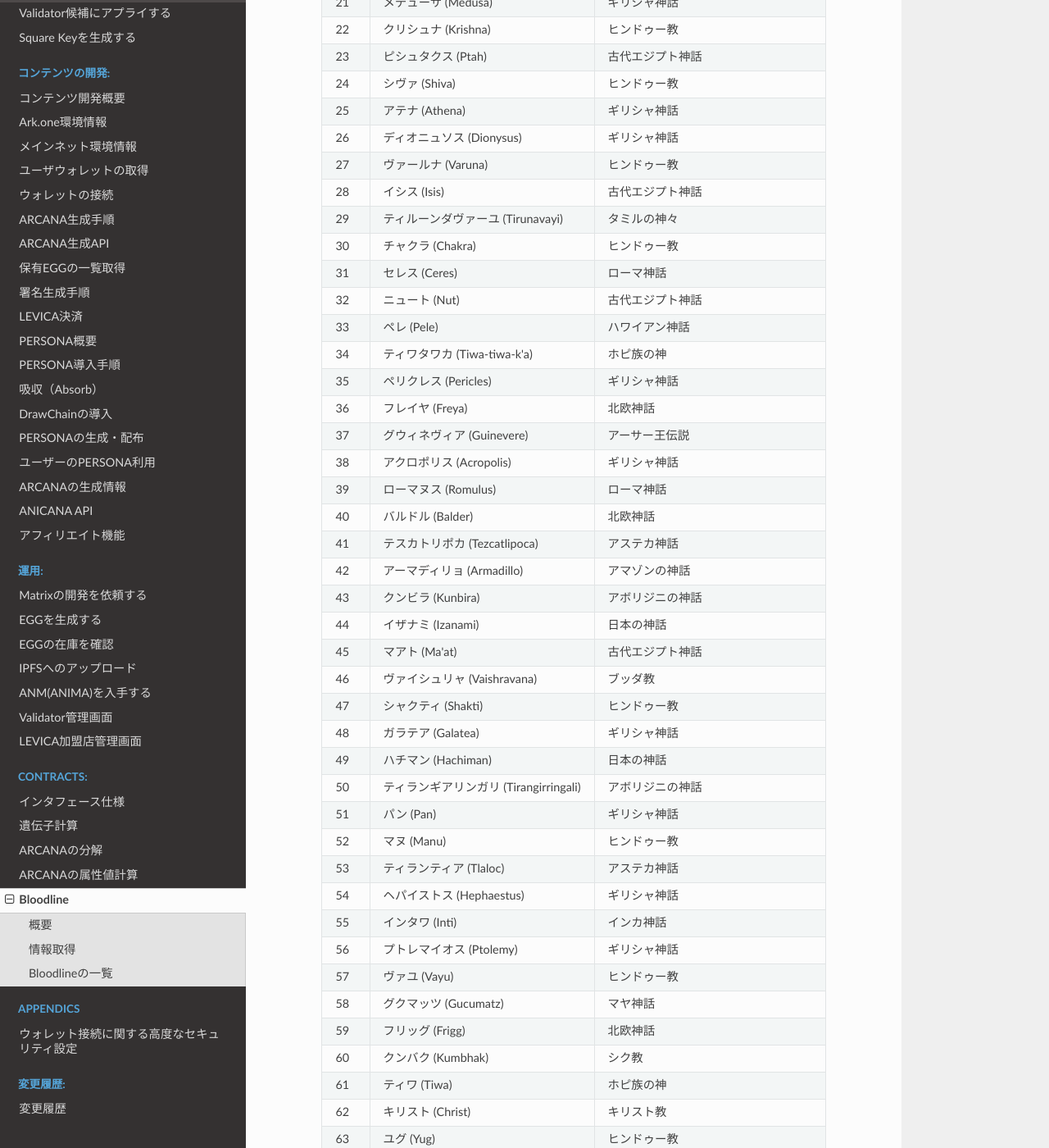
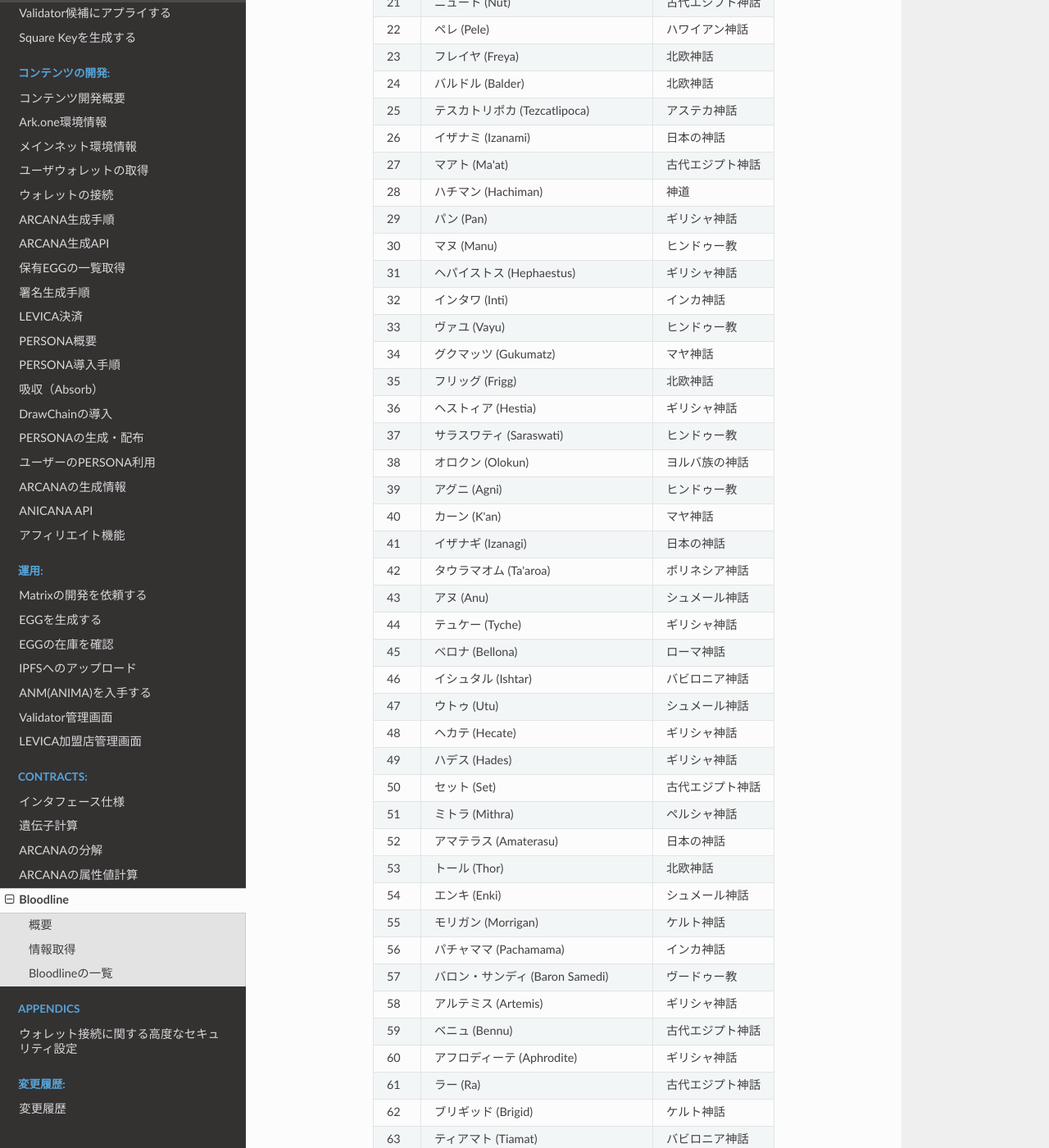
Before and after one commit to Orange-Code-Project/anicana-docs, a Sphinx documentation site: the page built from source/contract-info/bloodline.rst, in a window 1280 px wide and 1400 px high, scrolled down 2049 px. Shown: the whole window at 82% size. Built offline with Sphinx 7.4.7 and the Read the Docs theme 2.0.0, drawn with Linux system fonts in a browser that asks for light colours; some of the changed text lies outside the part shown.

Commit message:
update
Bloodlineの一覧を更新

```diff
--- a/source/change-history/change-history.rst
+++ b/source/change-history/change-history.rst
@@ -7,6 +7,9 @@
     :align: center
 
     "No", "更新日", "バージョン", "変更内容"
+    "24.", "2024/04/21", "1.4.8", "| Bloodline
+    | 　⇒Bloodlineの一覧を更新
+    | 　"
     "23.", "2024/04/10", "1.4.7", "| メインネット環境情報
     | 　⇒Bloodlineのコントラクトアドレス、abiを追加
     | Bloodline
--- a/source/contract-info/bloodline.rst
+++ b/source/contract-info/bloodline.rst
@@ -21,12 +21,12 @@ Bloodlineの情報を取得(Bloodline.sol)::
     // 指定したbloodlineのid、名称、所属するARCANA数を返す
     // @param bloodlineID
     // @return origin bloodlineのid
-    //         nArcanas 所属するARCANA数
-    //         name bloodlineの名称
+    //   nArcanas 所属するARCANA数
+    //   name bloodlineの名称
     function bloodlineInfo(uint256 bloodlineID) public view returns(
-        uint256 origin,
-        uint256 nArcanas,
-        string memory name
+  uint256 origin,
+  uint256 nArcanas,
+  string memory name
     )
 
 
@@ -56,103 +56,103 @@ Bloodlineの一覧
     :align: center
 
     "id", "名前","出展"
-    "1","ヤハウェ (Yahweh)","キリスト教、ユダヤ教"
-    "2","ゼウス (Zeus)","ギリシャ神話"
-    "3","インドラ (Indra)","ヒンドゥー教"
-    "4","アラー (Allah)","イスラム教"
-    "5","オーディン (Odin)","北欧神話"
-    "6","ブッダ (Buddha)","仏教"
-    "7","ヘラクレス (Heracles)","ギリシャ神話"
-    "8","ヴィシュヌ (Vishnu)","ヒンドゥー教"
-    "9","ヘラ (Hera)","ギリシャ神話"
-    "10","ユピテル (Jupiter)","ローマ神話"
-    "11","ガネーシャ (Ganesha)","ヒンドゥー教"
-    "12","オシリス (Osiris)","古代エジプト神話"
-    "13","アポロン (Apollo)","ギリシャ神話"
-    "14","マハーカーラ (Mahakala)","ボン教、仏教"
-    "15","ハリ (Hari)","ヒンドゥー教"
-    "16","ニンフ (Ninhursag)","シュメール神話"
-    "17","ペルセポネー (Persephone)","ギリシャ神話"
-    "18","ククulkan (Kukulkan)","マヤ神話"
-    "19","アヌビス (Anubis)","古代エジプト神話"
-    "20","ロキ (Loki)","北欧神話"
-    "21","メデューサ (Medusa)","ギリシャ神話"
-    "22","クリシュナ (Krishna)","ヒンドゥー教"
-    "23","ピシュタクス (Ptah)","古代エジプト神話"
-    "24","シヴァ (Shiva)","ヒンドゥー教"
-    "25","アテナ (Athena)","ギリシャ神話"
-    "26","ディオニュソス (Dionysus)","ギリシャ神話"
-    "27","ヴァールナ (Varuna)","ヒンドゥー教"
-    "28","イシス (Isis)","古代エジプト神話"
-    "29","ティルーンダヴァーユ (Tirunavayi)","タミルの神々"
-    "30","チャクラ (Chakra) ","ヒンドゥー教"
-    "31","セレス (Ceres)","ローマ神話"
-    "32","ニュート (Nut)","古代エジプト神話 "
-    "33","ペレ (Pele)","ハワイアン神話"
-    "34","ティワタワカ (Tiwa-tiwa-k'a)","ホピ族の神"
-    "35","ペリクレス (Pericles)","ギリシャ神話"
-    "36","フレイヤ (Freya) ","北欧神話"
-    "37","グウィネヴィア (Guinevere)","アーサー王伝説"
-    "38","アクロポリス (Acropolis)","ギリシャ神話"
-    "39","ローマヌス (Romulus)","ローマ神話"
-    "40","バルドル (Balder)","北欧神話"
-    "41","テスカトリポカ (Tezcatlipoca)","アステカ神話"
-    "42","アーマディリョ (Armadillo)","アマゾンの神話"
-    "43","クンビラ (Kunbira)","アボリジニの神話"
-    "44","イザナミ (Izanami)","日本の神話"
-    "45","マアト (Ma'at)","古代エジプト神話"
-    "46","ヴァイシュリャ (Vaishravana)","ブッダ教"
-    "47","シャクティ (Shakti)","ヒンドゥー教"
-    "48","ガラテア (Galatea)","ギリシャ神話"
-    "49","ハチマン (Hachiman)","日本の神話"
-    "50","ティランギアリンガリ (Tirangirringali)","アボリジニの神話"
-    "51","パン (Pan)","ギリシャ神話"
-    "52","マヌ (Manu)","ヒンドゥー教"
-    "53","ティランティア (Tlaloc)","アステカ神話"
-    "54","ヘパイストス (Hephaestus)","ギリシャ神話"
-    "55","インタワ (Inti)","インカ神話"
-    "56","プトレマイオス (Ptolemy)","ギリシャ神話"
-    "57","ヴァユ (Vayu)","ヒンドゥー教"
-    "58","グクマッツ (Gucumatz)","マヤ神話"
-    "59","フリッグ (Frigg)","北欧神話"
-    "60","クンバク (Kumbhak)","シク教"
-    "61","ティワ (Tiwa)","ホピ族の神"
-    "62","キリスト (Christ)","キリスト教"
-    "63","ユグ (Yug)","ヒンドゥー教"
-    "64","ワンダナ (Wandana)","アボリジニの神話"
-    "65","ヘストィア (Hestia)","ギリシャ神話"
-    "66","ヒム (Him) ","ヒンドゥー教"
-    "67","ハウマイオムイア (Haumia-tiketike)","マオリ族の神"
-    "68","マハヤナ (Mahayana)","仏教"
-    "69","ゼラス (Zelus)","ギリシャ神話"
-    "70","タナロス (Tantalus)","ギリシャ神話"
-    "71","インドロ (Indro) ","ヒンドゥー教 "
-    "72","ククムツァ (Kukumtza) ","インカ神話"
-    "73","キウィランギ (Kiwirrkurra)","アボリジニの神話"
-    "74","サラスワティ (Saraswati)","ヒンドゥー教"
-    "75","ヒロクド (Hirokud)","アイヌ族の神"
-    "76","ショーロシ (Shorosh)","ファーシー教"
-    "77","オロクン (Olokun)","ヨルバ族の神話"
-    "78","アグニ (Agni)","ヒンドゥー教"
-    "79","セブ (Seb)","古代エジプト神話"
-    "80","カーン (Kan)","マヤ神話"
-    "81","クトゥルフ (Cthulhu)","フィクション（H.P. Lovecraft の作品）"
-    "82","イザナギ (Izanagi)","日本の神話"
-    "83","タウラマオム (Ta'aroa)","ポリネシア神話"
-    "84","アヌ (Anu)","シュメール神話"
-    "85","プラネート (Planeto)","ローマ神話"
-    "86","テュケー (Tyche)","ギリシャ神話"
-    "87","プロメテウス (Prometheus)","ギリシャ神話"
-    "88","ウラノス (Uranus)","ギリシャ神話"
-    "89","ベロナ (Bellona)","ローマ神話"
-    "90","マリカリ (Marikari)","アボリジニの神話"
-    "91","イシュタル (Ishtar)","バビロニア神話"
-    "92","ヒンドロ (Hindro)","ジャワの神話"
-    "93","クラッシュナ (Krashna) ","ユダヤ教 "
-    "94","グワーニン・マイン (Gwani'n Myin)","チェロキー族の神話"
-    "95","アラケイ (Arak-aye)","アボリジニの神話"
-    "96","ウトゥ (Utu)","シュメール神話"
-    "97","イリーリュリア (Illyria)","ギリシャ神話"
-    "98","ヒカリ (Hikari)","神道"
-    "99","ヘカテ (Hecate)","ギリシャ神話"
-    "100","ハデス (Hades)","ギリシャ神話"
+    "1","ゼウス (Zeus)","ギリシャ神話"
+    "2","インドラ (Indra)","ヒンドゥー教"
+    "3","アラー (Allah)","イスラム教"
+    "4","オーディン (Odin)","北欧神話"
+    "5","ヘラクレス (Heracles)","ギリシャ神話"
+    "6","ヴィシュヌ (Vishnu)","ヒンドゥー教"
+    "7","ヘラ (Hera)","ギリシャ神話"
+    "8","ガネーシャ (Ganesha)","ヒンドゥー教"
+    "9","オシリス (Osiris)","古代エジプト神話"
+    "10","アポロン (Apollo)","ギリシャ神話"
+    "11","ペルセポネ (Persephone)","ギリシャ神話"
+    "12","アヌビス (Anubis)","古代エジプト神話"
+    "13","ロキ (Loki)","北欧神話"
+    "14","メデューサ (Medusa)","ギリシャ神話"
+    "15","クリシュナ (Krishna)","ヒンドゥー教"
+    "16","シヴァ (Shiva)","ヒンドゥー教"
+    "17","アテナ (Athena)","ギリシャ神話"
+    "18","ディオニュソス (Dionysus)","ギリシャ神話"
+    "19","ヴァルナ (Varuna)","ヒンドゥー教"
+    "20","イシス (Isis)","古代エジプト神話"
+    "21","ニュート (Nut)","古代エジプト神話"
+    "22","ペレ (Pele)","ハワイアン神話"
+    "23","フレイヤ (Freya)","北欧神話"
+    "24","バルドル (Balder)","北欧神話"
+    "25","テスカトリポカ (Tezcatlipoca)","アステカ神話"
+    "26","イザナミ (Izanami)","日本の神話"
+    "27","マアト (Ma'at)","古代エジプト神話"
+    "28","ハチマン (Hachiman)","神道"
+    "29","パン (Pan)","ギリシャ神話"
+    "30","マヌ (Manu)","ヒンドゥー教"
+    "31","ヘパイストス (Hephaestus)","ギリシャ神話"
+    "32","インタワ (Inti)","インカ神話"
+    "33","ヴァユ (Vayu)","ヒンドゥー教"
+    "34","グクマッツ (Gukumatz)","マヤ神話"
+    "35","フリッグ (Frigg)","北欧神話"
+    "36","ヘストィア (Hestia)","ギリシャ神話"
+    "37","サラスワティ (Saraswati)","ヒンドゥー教"
+    "38","オロクン (Olokun)","ヨルバ族の神話"
+    "39","アグニ (Agni)","ヒンドゥー教"
+    "40","カーン (K'an)","マヤ神話"
+    "41","イザナギ (Izanagi)","日本の神話"
+    "42","タウラマオム (Ta'aroa)","ポリネシア神話"
+    "43","アヌ (Anu)","シュメール神話"
+    "44","テュケー (Tyche)","ギリシャ神話"
+    "45","ベロナ (Bellona)","ローマ神話"
+    "46","イシュタル (Ishtar)","バビロニア神話"
+    "47","ウトゥ (Utu)","シュメール神話"
+    "48","ヘカテ (Hecate)","ギリシャ神話"
+    "49","ハデス (Hades)","ギリシャ神話"
+    "50","セット (Set)","古代エジプト神話"
+    "51","ミトラ (Mithra)","ペルシャ神話"
+    "52","アマテラス (Amaterasu)","日本の神話"
+    "53","トール (Thor)","北欧神話"
+    "54","エンキ (Enki)","シュメール神話"
+    "55","モリガン (Morrigan)","ケルト神話"
+    "56","パチャママ (Pachamama)","インカ神話"
+    "57","バロン・サンディ (Baron Samedi)","ヴードゥー教"
+    "58","アルテミス (Artemis)","ギリシャ神話"
+    "59","ベニュ (Bennu)","古代エジプト神話"
+    "60","アフロディーテ (Aphrodite)","ギリシャ神話"
+    "61","ラー (Ra)","古代エジプト神話"
+    "62","ブリギッド (Brigid)","ケルト神話"
+    "63","ティアマト (Tiamat)","バビロニア神話"
+    "64","ラーマ (Rama)","ヒンドゥー教"
+    "65","スサノオ (Susanoo)","日本の神話"
+    "66","クロノス (Cronus)","ギリシャ神話"
+    "67","ダグダ (Dagda)","ケルト神話"
+    "68","クエツァルコアトル (Quetzalcoatl)","アステカ神話"
+    "69","パールヴァティ (Parvati)","ヒンドゥー教"
+    "70","バステト (Bastet)","古代エジプト神話"
+    "71","デメテル (Demeter)","ギリシャ神話"
+    "72","フォルトゥナ (Fortuna)","ローマ神話"
+    "73","ナラシンハ (Narasimha)","ヒンドゥー教"
+    "74","ヤマ (Yama)","ヒンドゥー教"
+    "75","セクメト (Sekhmet)","古代エジプト神話"
+    "76","フォボス (Phobos)","ギリシャ神話"
+    "77","ラクシュミ (Lakshmi)","ヒンドゥー教"
+    "78","シルヴァヌス (Silvanus)","ローマ神話"
+    "79","ブラフマー (Brahma)","ヒンドゥー教"
+    "80","ネフティス (Nephthys)","古代エジプト神話"
+    "81","ティル (Tyr)","北欧神話"
+    "82","ツクヨミ (Tsukuyomi)","日本の神話"
+    "83","ポセイドン (Poseidon)","ギリシャ神話"
+    "84","ドゥルガー (Durga)","ヒンドゥー教"
+    "85","フォルセティ (Forseti)","北欧神話"
+    "86","エロス (Eros)","ギリシャ神話"
+    "87","トート (Thoth)","古代エジプト神話"
+    "88","イドゥン (Idun)","北欧神話"
+    "89","カリ (Kali)","ヒンドゥー教"
+    "90","ヘルメス (Hermes)","ギリシャ神話"
+    "91","ヴィラコチャ (Viracocha)","インカ神話"
+    "92","イナンナ (Inanna)","シュメール神話"
+    "93","エンリル (Enlil)","シュメール神話"
+    "94","アフラ・マズダ (Ahura Mazda)","ゾロアスター教"
+    "95","ジャヌス (Janus)","ローマ神話"
+    "96","ヌアダ (Nuada)","ケルト神話"
+    "97","オシュン (Oshun)","ヨルバ神話"
+    "98","チャク (Chaac)","マヤ神話"
+    "99","ミクトランテクートリ (Mictlantecuhtli)","アステカ神話"
+    "100","プロメテウス (Prometheus)","ギリシャ神話"
```
